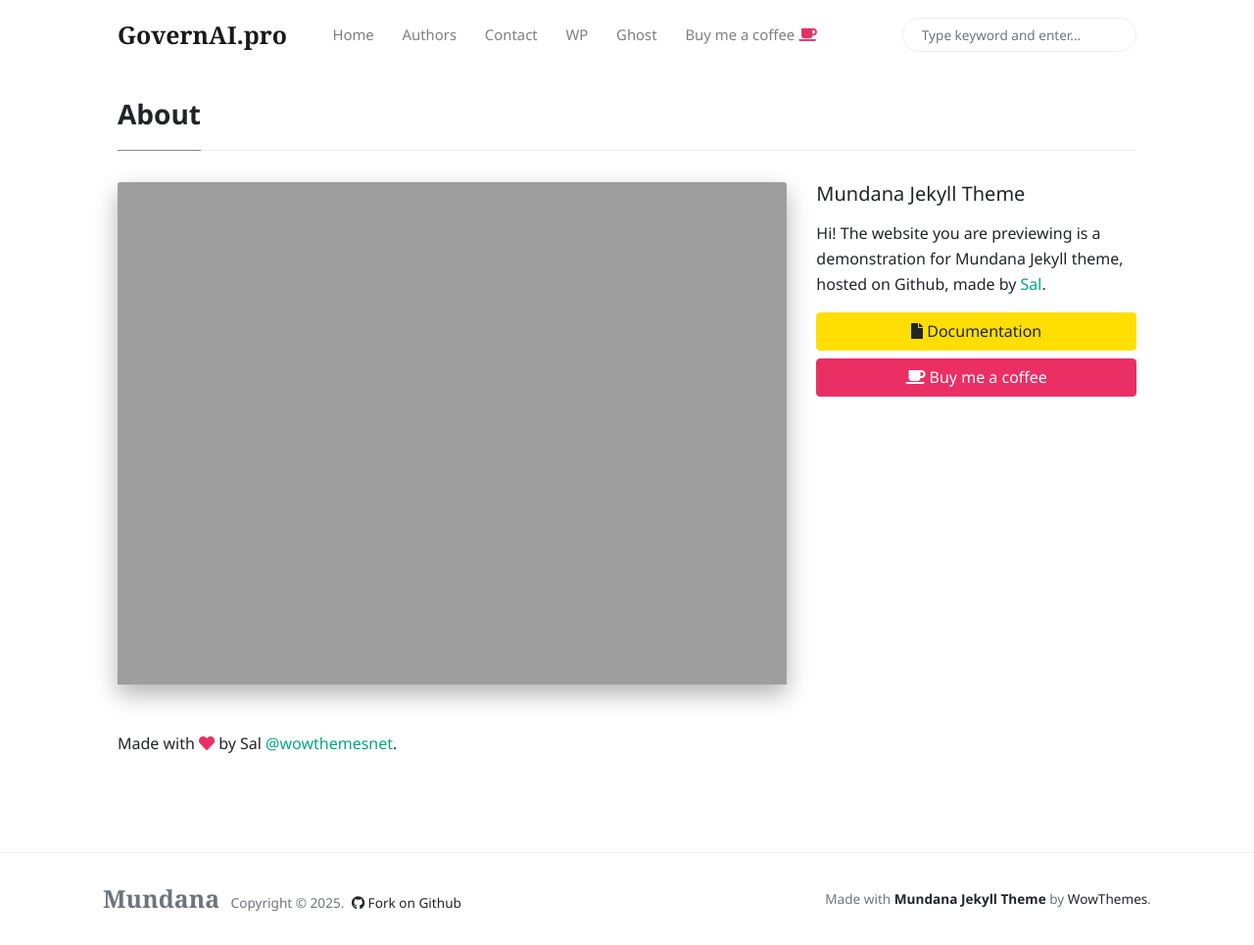
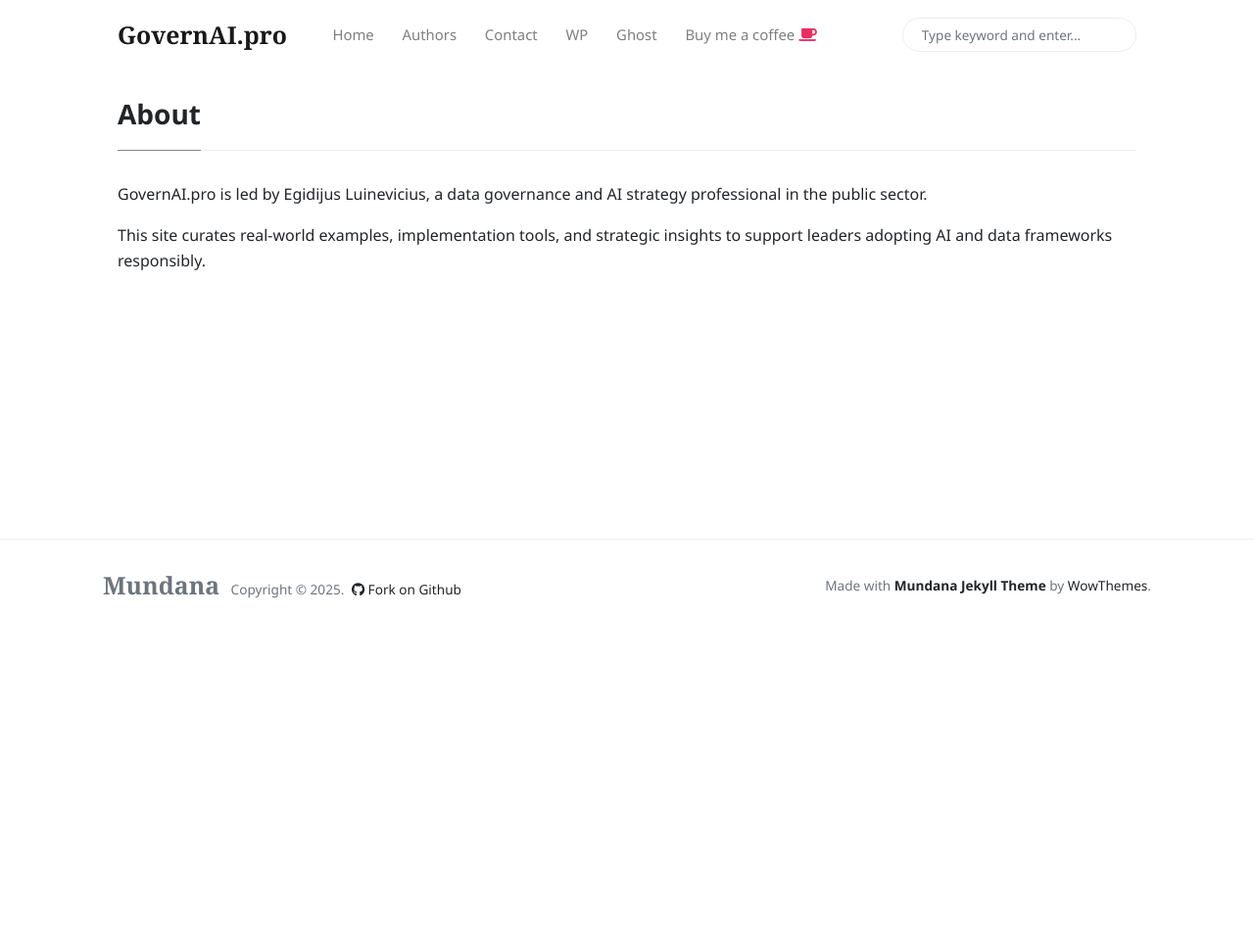
Before and after one commit to EgiLui/governai.pro, a Jekyll site: the page built from _pages/about.md, in a window 1280 px wide and 965 px high. Shown: the whole window at 98% size. Built offline with Jekyll 4.4.1, drawn with Linux system fonts in a browser that asks for light colours; nearby versions of some CDN libraries; comment, search, counter and statistics services are not loaded.

Commit message:
Cleaned theme & configured GovernAI.pro settings

```diff
--- a/_pages/about.md
+++ b/_pages/about.md
@@ -1,8 +1,9 @@
 ---
-title: "About"
-layout: page-sidebar
-permalink: "/about.html"
-image: "/assets/images/screenshot.jpg"
-comments: true
+title: About
+layout: page
+permalink: /about/
 ---
-Made with <i class="fa fa-heart text-danger"></i> by Sal [@wowthemesnet](https://www.wowthemes.net/category/free-themes-templates/).
+
+GovernAI.pro is led by Egidijus Luinevicius, a data governance and AI strategy professional in the public sector.
+
+This site curates real-world examples, implementation tools, and strategic insights to support leaders adopting AI and data frameworks responsibly.
```
Also changed, not shown: _posts/2025-04-22-welcome-to-governai.md (+10 -0 lines).
